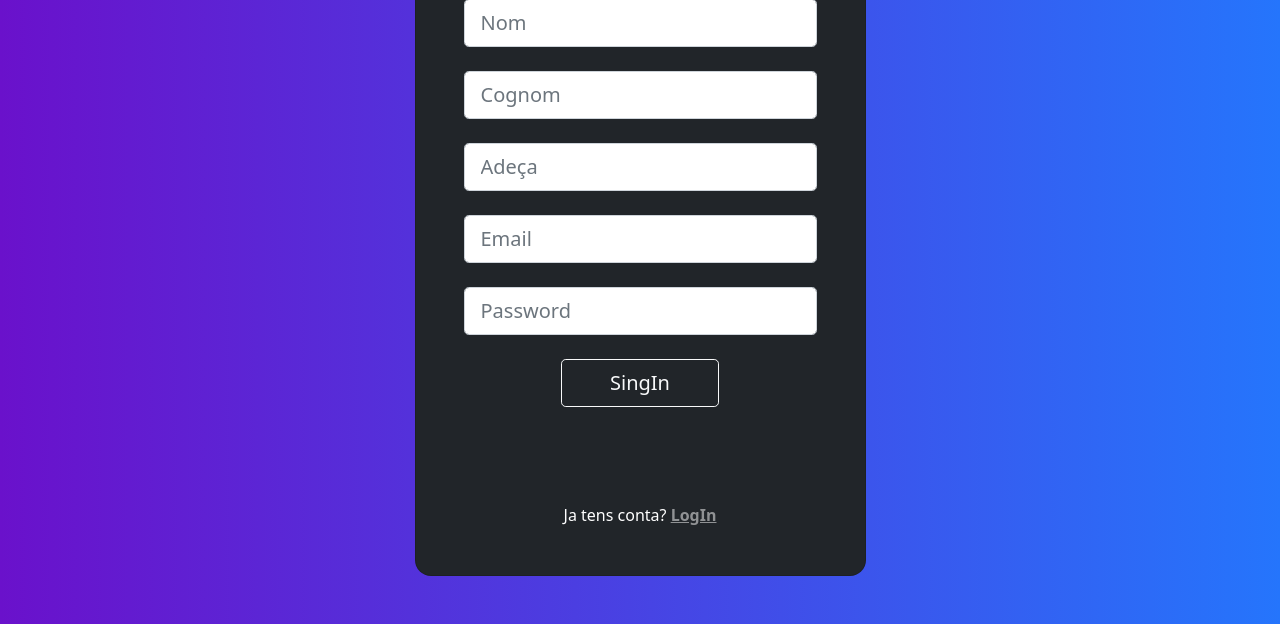
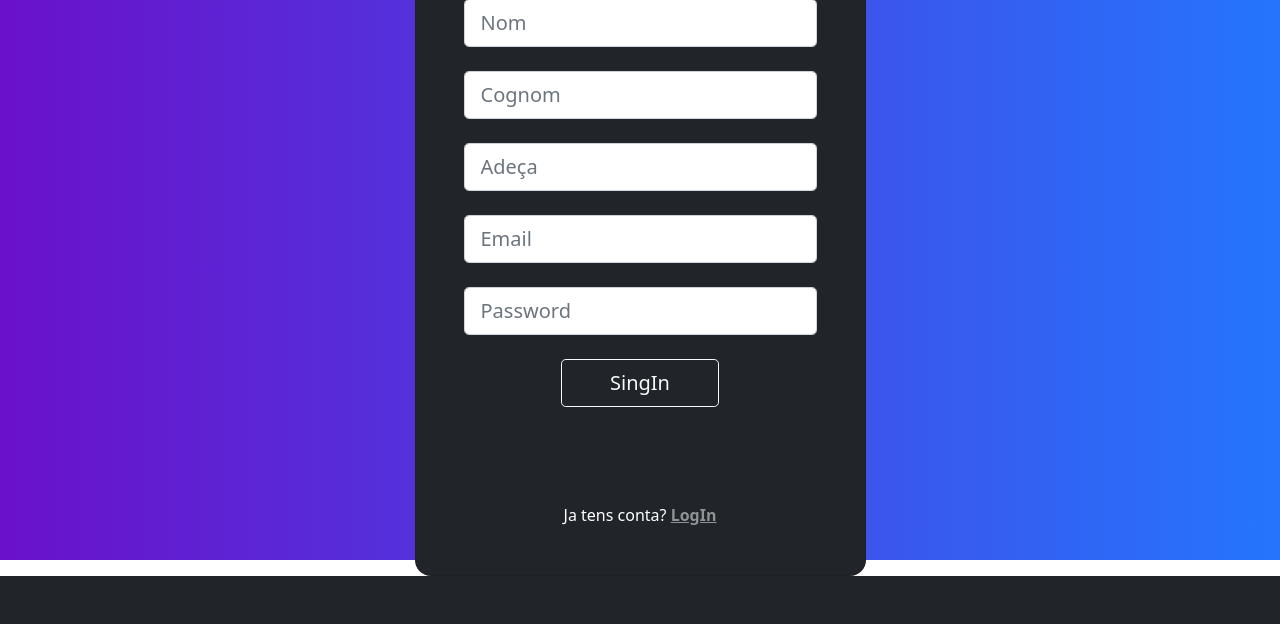
Before and after one commit to EduPuja/travessa, a PHP site: page /mysql/register/ in a window 1280 px wide. Shown: the part 240-864 px from the top of the page. After the commit the page ends 816 px from the top, so only its background shows below. Run offline with PHP 8.4, Linux system fonts and the light colour scheme.

Commit message:
Canvios en el register i el login

```diff
--- a/mysql/login/index.html
+++ b/mysql/login/index.html
@@ -16,7 +16,7 @@
 
 </head>
 <body>
-    <section class="vh-200 gradient-custom">
+    <section class="vh-100 gradient-custom">
         <div class="container py-5 h-100">
           <div class="row d-flex justify-content-center align-items-center h-100">
             <div class="col-12 col-md-8 col-lg-6 col-xl-5">
--- a/mysql/register/assets_register/php/register.php
+++ b/mysql/register/assets_register/php/register.php
@@ -30,6 +30,9 @@ $hash = password_hash($password, PASSWORD_DEFAULT);
 
     if($rows == 0)
     {
+
+        // INSERT INTO `usuari`(`isAdmin`, `email`, `nom`, `cognom`, `contrassenya`, `adreca`, `cartera`) VALUES (0,'admin@gmail.com','Administrador', 'Admin','CB33E2F359EA9E08A3BC65C663BA77E8FD09C945AD52BF6F9A5DD0E6BA7CF1C3','ER PUTO AMO',NULL)
+
         $sql = "INSERT INTO usuari (isAdmin,email,nom,cognom,adreca,contrassenya) VALUES(0,'$correu','$nom','$cognom','$adreca','$hash')";
 
         if(mysqli_query($connexio,$sql))
--- a/mysql/register/index.html
+++ b/mysql/register/index.html
@@ -16,7 +16,7 @@
 
 </head>
 <body>
-    <section class="vh-200 gradient-custom">
+    <section class="vh-100 gradient-custom">
         <div class="container py-5 h-100">
           <div class="row d-flex justify-content-center align-items-center h-100">
             <div class="col-12 col-md-8 col-lg-6 col-xl-5">
@@ -28,15 +28,15 @@
                     <h2 class="fw-bold mb-2 text-uppercase">SingIn</h2>
                     <p class="text-white-50 mb-5">Vols entrar a la pagina Web? Registet ara.</p>
                     <form class="from-control" action="assets_register/php/register.php" method="post">
-						<div class="form-outline form-white mb-4">
+						            <div class="form-outline form-white mb-4">
                             <input type="text" name="nom" id="nom" class="form-control form-control-lg" placeholder="Nom" required />
                         </div>
 
-						<div class="form-outline form-white mb-4">
+					            	<div class="form-outline form-white mb-4">
                             <input type="text" name="cognom" id="cognom" class="form-control form-control-lg" placeholder="Cognom" required />
                         </div>
 
-						<div class="form-outline form-white mb-4">
+						            <div class="form-outline form-white mb-4">
                             <input type="text" name="adreca" id="adreca" class="form-control form-control-lg" placeholder="Adeça" required />
                         </div>
 
```
